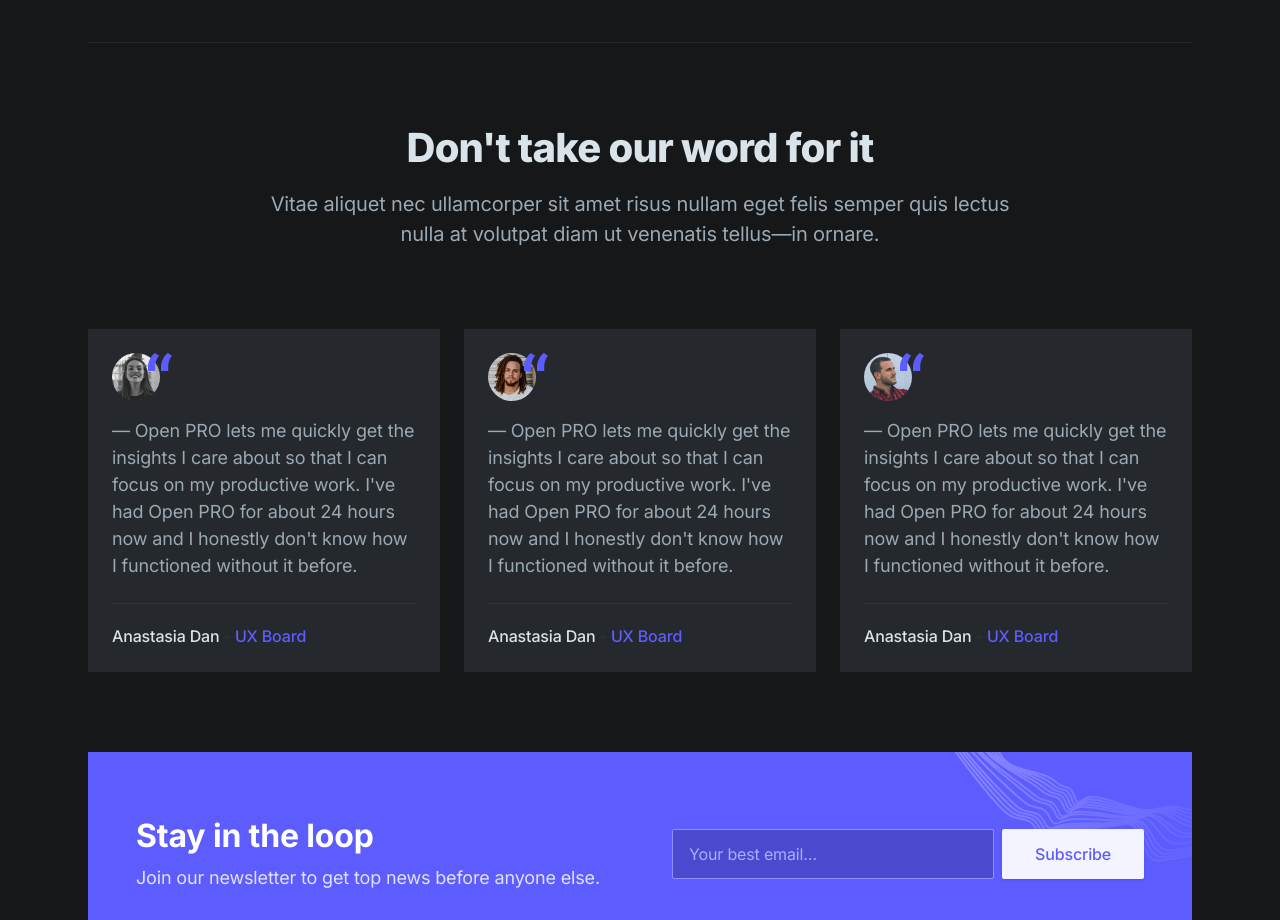
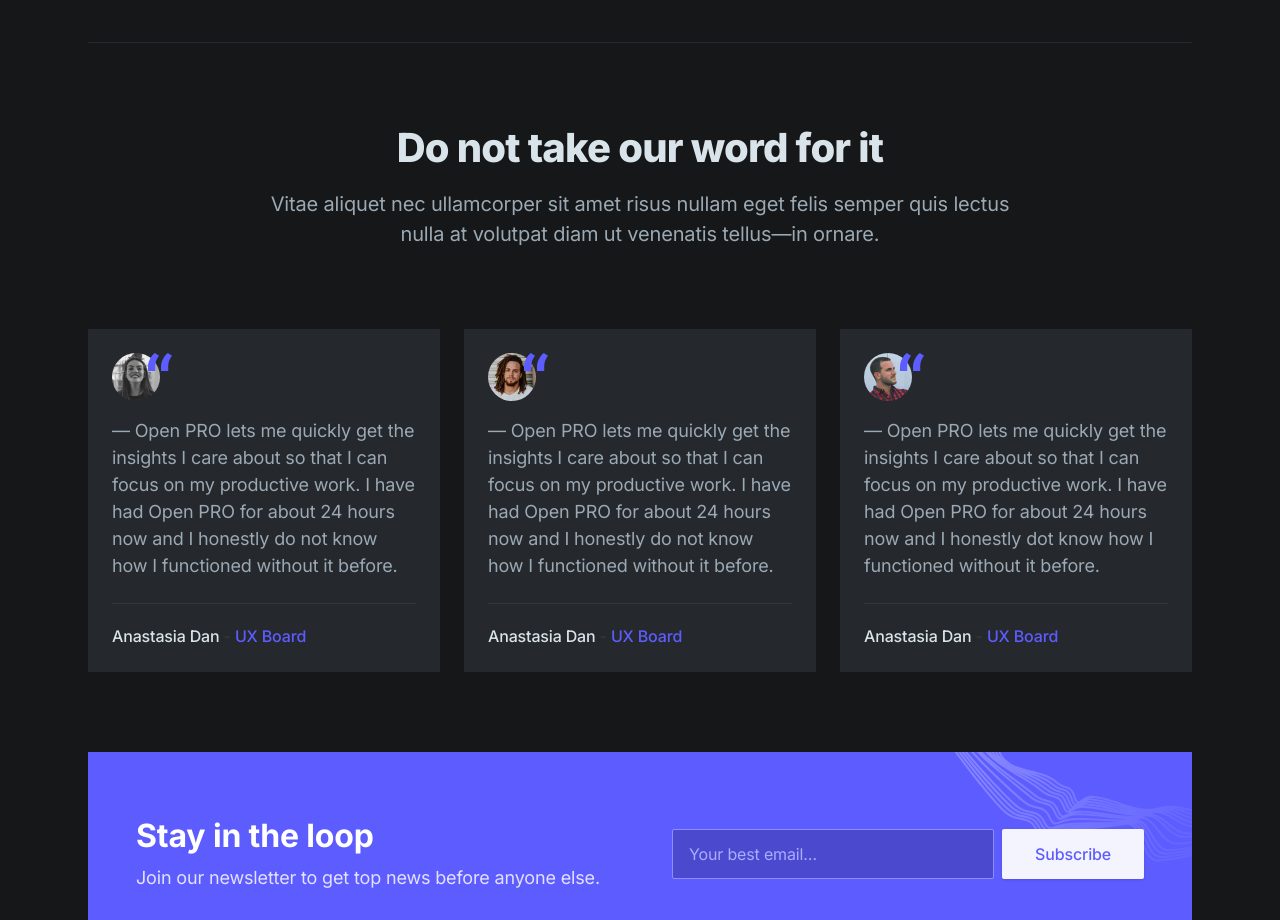
Before and after one commit to Koke-Forge-TM/koke-forge, a Next.js app: page / in a window 1280 px wide. Shown: the part 3760-4680 px from the top of the page. Built offline with nearby package versions, Linux system fonts and the light colour scheme.

Commit message:
-Fixing some writing errors

```diff
--- a/app/(auth)/reset-password/page.tsx
+++ b/app/(auth)/reset-password/page.tsx
@@ -14,7 +14,7 @@ export default function ResetPassword() {
           {/* Page header */}
           <div className="max-w-3xl mx-auto text-center pb-12 md:pb-20">
             <h1 className="h1 mb-4">Forgot your password?</h1>
-            <p className="text-xl text-gray-400">We'll email you instructions on how to reset it.</p>
+            <p className="text-xl text-gray-400">We will email you instructions on how to reset it.</p>
           </div>
 
           {/* Form */}
--- a/components/testimonials.tsx
+++ b/components/testimonials.tsx
@@ -12,7 +12,7 @@ export default function Testimonials() {
 
           {/* Section header */}
           <div className="max-w-3xl mx-auto text-center pb-12 md:pb-20">
-            <h2 className="h2 mb-4">Don't take our word for it</h2>
+            <h2 className="h2 mb-4">Do not take our word for it</h2>
             <p className="text-xl text-gray-400">Vitae aliquet nec ullamcorper sit amet risus nullam eget felis semper quis lectus nulla at volutpat diam ut venenatis tellus—in ornare.</p>
           </div>
 
@@ -29,9 +29,9 @@ export default function Testimonials() {
                   </svg>
                 </div>
               </div>
-              <blockquote className="text-lg text-gray-400 grow">— Open PRO lets me quickly get the insights I care about so that I can focus on my productive work. I've had Open PRO for about 24 hours now and I honestly don't know how I functioned without it before.</blockquote>
+              <blockquote className="text-lg text-gray-400 grow">— Open PRO lets me quickly get the insights I care about so that I can focus on my productive work. I have had Open PRO for about 24 hours now and I honestly do not know how I functioned without it before.</blockquote>
               <div className="text-gray-700 font-medium mt-6 pt-5 border-t border-gray-700">
-                <cite className="text-gray-200 not-italic">Anastasia Dan</cite> - <a className="text-purple-600 hover:text-gray-200 transition duration-150 ease-in-out" href="#0">UX Board</a>
+                <cite className="text-gray-200 not-italic">Anastasia Dan</cite> - <a className="text-purple-600 hover:text-gray-200 transition duration-150 ease-in-out" href={"#0"}>UX Board</a>
               </div>
             </div>
 
@@ -45,9 +45,9 @@ export default function Testimonials() {
                   </svg>
                 </div>
               </div>
-              <blockquote className="text-lg text-gray-400 grow">— Open PRO lets me quickly get the insights I care about so that I can focus on my productive work. I've had Open PRO for about 24 hours now and I honestly don't know how I functioned without it before.</blockquote>
+              <blockquote className="text-lg text-gray-400 grow">— Open PRO lets me quickly get the insights I care about so that I can focus on my productive work. I have had Open PRO for about 24 hours now and I honestly do not know how I functioned without it before.</blockquote>
               <div className="text-gray-700 font-medium mt-6 pt-5 border-t border-gray-700">
-                <cite className="text-gray-200 not-italic">Anastasia Dan</cite> - <a className="text-purple-600 hover:text-gray-200 transition duration-150 ease-in-out" href="#0">UX Board</a>
+                <cite className="text-gray-200 not-italic">Anastasia Dan</cite> - <a className="text-purple-600 hover:text-gray-200 transition duration-150 ease-in-out" href={"#0"}>UX Board</a>
               </div>
             </div>
 
@@ -61,9 +61,9 @@ export default function Testimonials() {
                   </svg>
                 </div>
               </div>
-              <blockquote className="text-lg text-gray-400 grow">— Open PRO lets me quickly get the insights I care about so that I can focus on my productive work. I've had Open PRO for about 24 hours now and I honestly don't know how I functioned without it before.</blockquote>
+              <blockquote className="text-lg text-gray-400 grow">— Open PRO lets me quickly get the insights I care about so that I can focus on my productive work. I have had Open PRO for about 24 hours now and I honestly dot know how I functioned without it before.</blockquote>
               <div className="text-gray-700 font-medium mt-6 pt-5 border-t border-gray-700">
-                <cite className="text-gray-200 not-italic">Anastasia Dan</cite> - <a className="text-purple-600 hover:text-gray-200 transition duration-150 ease-in-out" href="#0">UX Board</a>
+                <cite className="text-gray-200 not-italic">Anastasia Dan</cite> - <a className="text-purple-600 hover:text-gray-200 transition duration-150 ease-in-out" href={"#0"}>UX Board</a>
               </div>
             </div>
 
```
